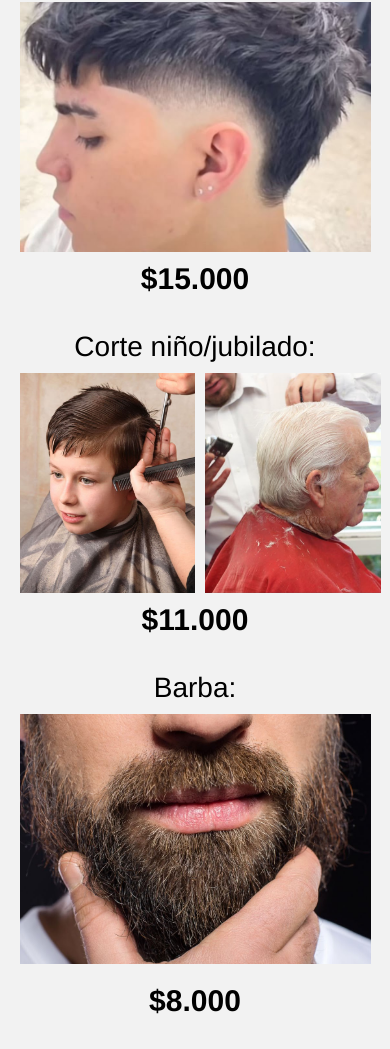
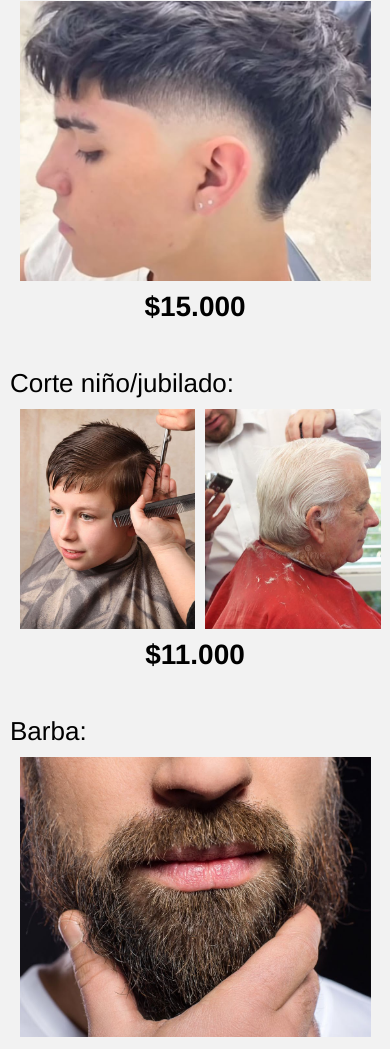
Before and after one commit to gustavoadriancordoba10-gif/IL-Taglio, a plain HTML site: page index.html in a window 390 px wide. Shown: the part 1351-2400 px from the top of the page. Drawn offline with Linux system fonts and the light colour scheme.

Commit message:
Update estilos.css

```diff
--- a/estilos.css
+++ b/estilos.css
@@ -410,7 +410,20 @@ font-size: 100px;
         margin: 25px 0 10px !important;
     }
 
-    /* CORTE COMÚN */
+   /* SERVICIOS EN CELULAR */
+
+.comun,
+.niño,
+.barba,
+.corteybarba,
+.corteybarbajubilado,
+.claritosymechas {
+    font-size: 26px !important;
+    text-align: left !important;
+    margin: 25px 10px 10px !important;
+}
+
+/* Corte común */
 .nose {
     width: 100% !important;
     height: auto !important;
@@ -422,17 +435,19 @@ font-size: 100px;
 
 .comuncito {
     width: 90% !important;
-        height: 250px !important;
-        object-fit: cover;
+    height: 280px !important;
+    object-fit: cover !important;
+    margin: 0 !important;
 }
 
 .precio1 {
-        font-size: 30px !important;
-        margin: 10px 0 !important;
+    font-size: 28px !important;
+    margin: 10px 0 20px !important;
     padding: 0 !important;
+    text-align: center !important;
 }
 
-    /* NIÑO / JUBILADO */
+/* Niño y jubilado */
 .niño-contenedor {
     width: 100% !important;
     display: flex !important;
@@ -443,22 +458,23 @@ font-size: 100px;
 .foto-niño {
     width: 90% !important;
     display: flex !important;
-        gap: 10px;
+    gap: 10px !important;
 }
 
 .foto-niño img {
     width: 50% !important;
     height: 220px !important;
-        object-fit: cover;
+    object-fit: cover !important;
 }
 
 .precio-niño {
-        font-size: 30px !important;
-        margin: 10px 0 !important;
+    font-size: 28px !important;
+    margin: 10px 0 20px !important;
     padding: 0 !important;
+    text-align: center !important;
 }
 
-    /* SERVICIOS */
+/* Barba, corte y barba, jubilado y claritos */
 .contenedor-barba,
 .contenedor-corteybarba,
 .contenedor-corteybarbajubilado,
@@ -467,13 +483,14 @@ font-size: 100px;
     display: flex !important;
     flex-direction: column !important;
     align-items: center !important;
-        gap: 10px !important;
+    margin: 0 !important;
+    gap: 5px !important;
 }
 
 .foto-barba,
 .foto-corteybarba,
 .foto-corteybarbajubilado,
-    .foto-claritosymechas {
+.foto-claritosymehcas {
     width: 90% !important;
     display: block !important;
     margin: 0 !important;
@@ -482,19 +499,19 @@ font-size: 100px;
 .foto-barba img,
 .foto-corteybarba img,
 .foto-corteybarbajubilado img,
-    .foto-claritosymechas img {
+.foto-claritosymehcas img {
     width: 100% !important;
-        height: 250px !important;
-        object-fit: cover;
-        display: block;
+    height: 280px !important;
+    object-fit: cover !important;
+    display: block !important;
 }
 
 .precio-barba,
 .precio-corteybarba,
 .precio-corteybarbajubilado,
 .precio-claritosymecha {
-        font-size: 30px !important;
-        margin: 10px 0 !important;
+    font-size: 28px !important;
+    margin: 10px 0 25px !important;
     padding: 0 !important;
     text-align: center !important;
 }
```
Lines whose indentation alone changed are shown as unchanged.
